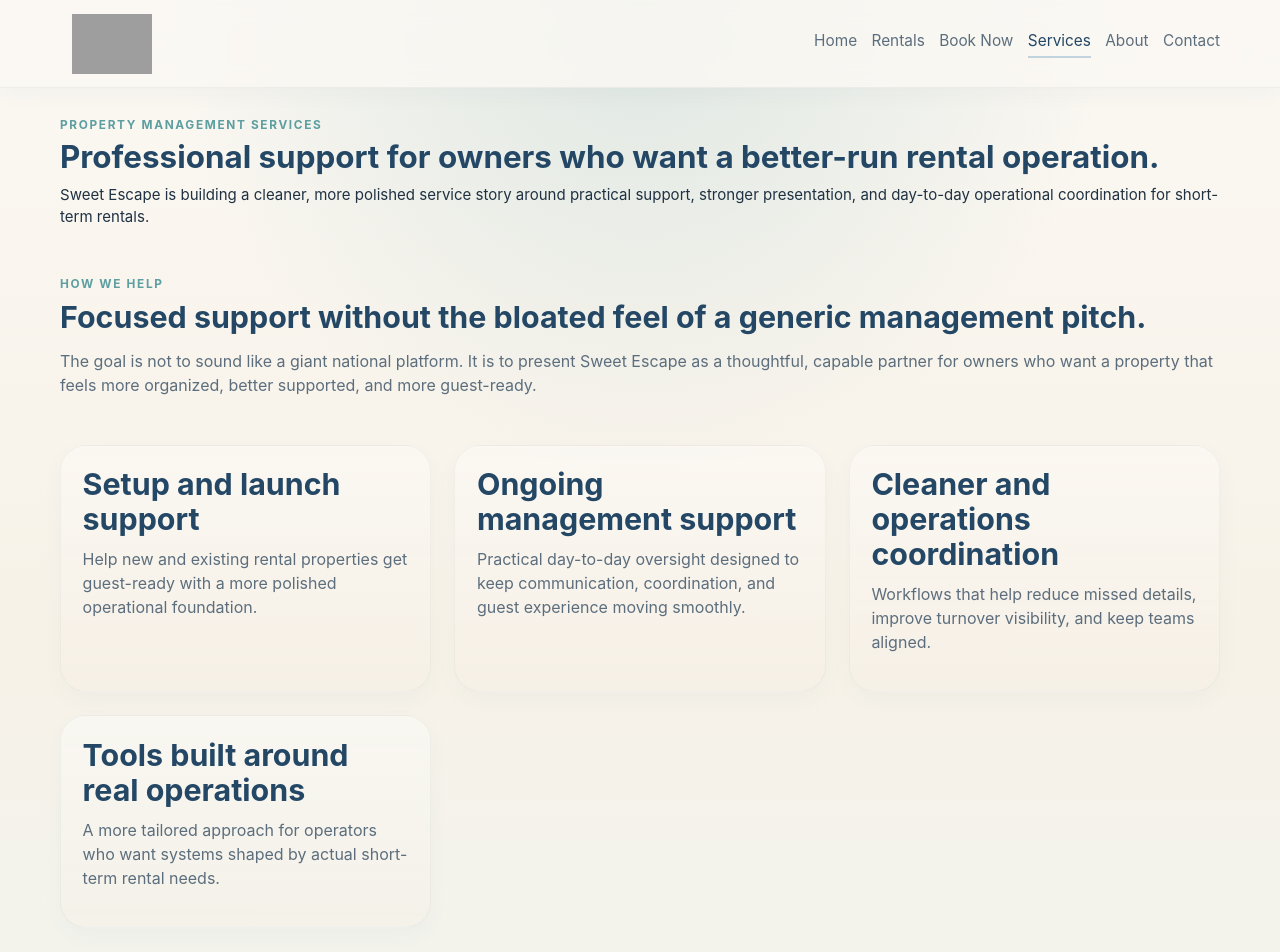
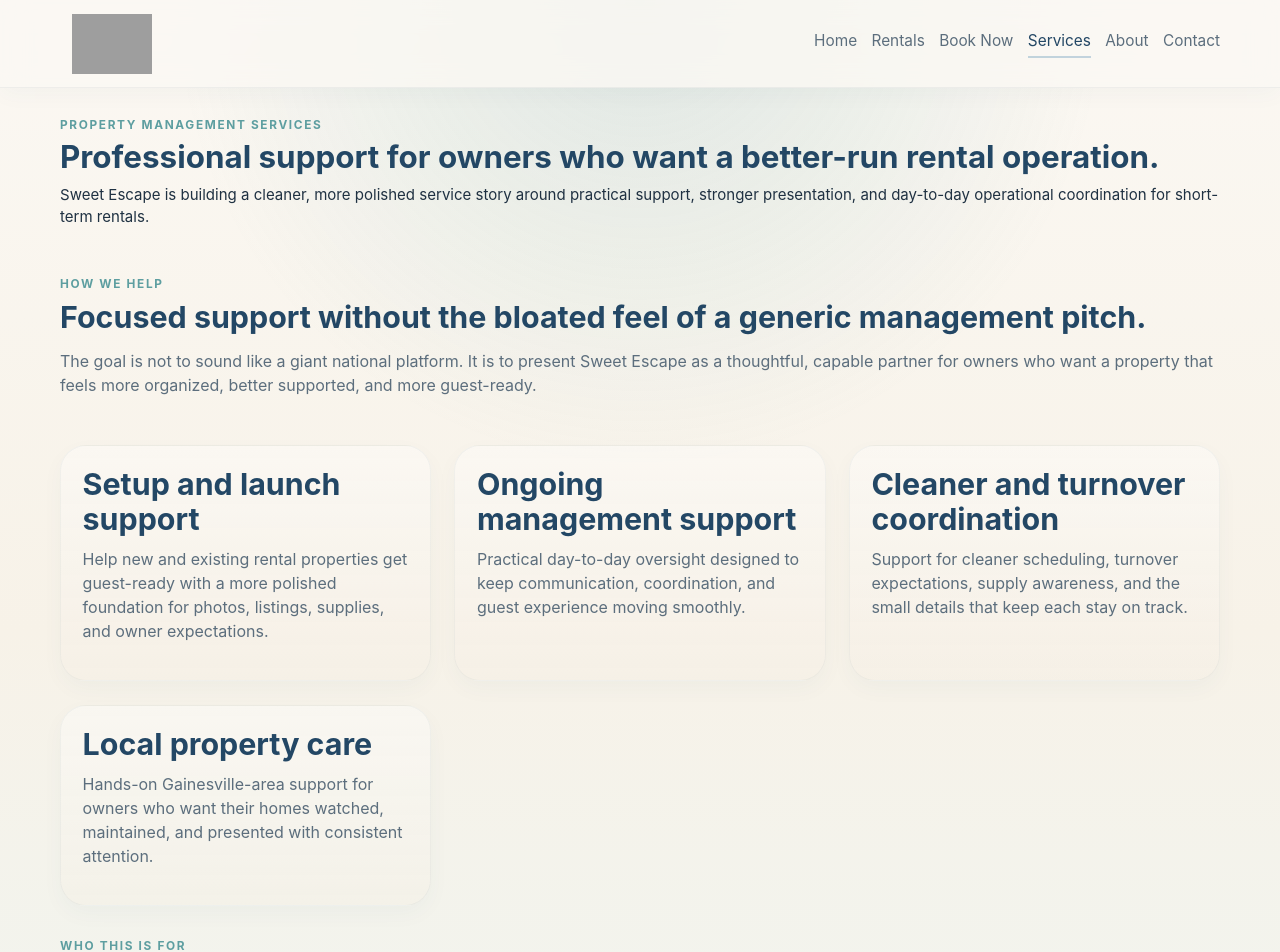
Before and after one commit to masterhavik/sweet-escape-website-2026, a React (Vite) app: page /services in a window 1280 px wide. Shown: the top 952 px of the page. Built offline with nearby package versions, Linux system fonts and the light colour scheme; grey boxes are pictures that could not be loaded.

Commit message:
Remove remaining PMS content from Sweet Escape homepage

```diff
--- a/src/data/services.ts
+++ b/src/data/services.ts
@@ -2,7 +2,7 @@ export const serviceHighlights = [
   {
     title: 'Setup and launch support',
     description:
-      'Help new and existing rental properties get guest-ready with a more polished operational foundation.',
+      'Help new and existing rental properties get guest-ready with a more polished foundation for photos, listings, supplies, and owner expectations.',
   },
   {
     title: 'Ongoing management support',
@@ -10,13 +10,13 @@ export const serviceHighlights = [
       'Practical day-to-day oversight designed to keep communication, coordination, and guest experience moving smoothly.',
   },
   {
-    title: 'Cleaner and operations coordination',
+    title: 'Cleaner and turnover coordination',
     description:
-      'Workflows that help reduce missed details, improve turnover visibility, and keep teams aligned.',
+      'Support for cleaner scheduling, turnover expectations, supply awareness, and the small details that keep each stay on track.',
   },
   {
-    title: 'Tools built around real operations',
+    title: 'Local property care',
     description:
-      'A more tailored approach for operators who want systems shaped by actual short-term rental needs.',
+      'Hands-on Gainesville-area support for owners who want their homes watched, maintained, and presented with consistent attention.',
   },
 ];
--- a/src/pages/HomePage.tsx
+++ b/src/pages/HomePage.tsx
@@ -17,10 +17,7 @@ export function HomePage() {
               Explore Rentals
             </Link>
             <Link className="button button--secondary" to="/services">
-              Explore Services
-            </Link>
-            <Link className="button button--ghost" to="/sweet-escape-pms">
-              Explore PMS App
+              Owner Services
             </Link>
           </div>
         </div>
@@ -64,28 +61,28 @@ export function HomePage() {
       <section className="panel">
         <div className="section-heading">
           <p className="eyebrow">What Sweet Escape offers</p>
-          <h2>A clearer home for guests, owners, and growing rental operations.</h2>
+          <h2>A clearer home for guests, owners, and well-cared-for rentals.</h2>
         </div>
         <div className="card-grid">
           <article className="card">
             <h3>Browse and book stays</h3>
             <p>
-              The new site is being structured to showcase featured rentals in a cleaner, more
-              professional format that can later support direct booking.
+              Explore featured Sweet Escape rentals with clear property details, inviting photos,
+              and direct links to current booking listings.
             </p>
           </article>
           <article className="card">
             <h3>Learn about our management approach</h3>
             <p>
-              Sweet Escape is more than a listing page. It is also a property-management business
-              focused on practical support, polish, and day-to-day coordination.
+              Sweet Escape helps owners keep their properties guest-ready with practical support,
+              local coordination, and attention to the details that shape each stay.
             </p>
           </article>
           <article className="card">
-            <h3>See the Sweet Escape PMS platform</h3>
+            <h3>Keep properties cared for</h3>
             <p>
-              The website is also becoming a place to present Sweet Escape PMS as a real business
-              product built around short-term rental operations.
+              From turnover coordination to owner communication and property presentation, Sweet
+              Escape focuses on steady, hands-on support for short-term rental homes.
             </p>
           </article>
         </div>
```
